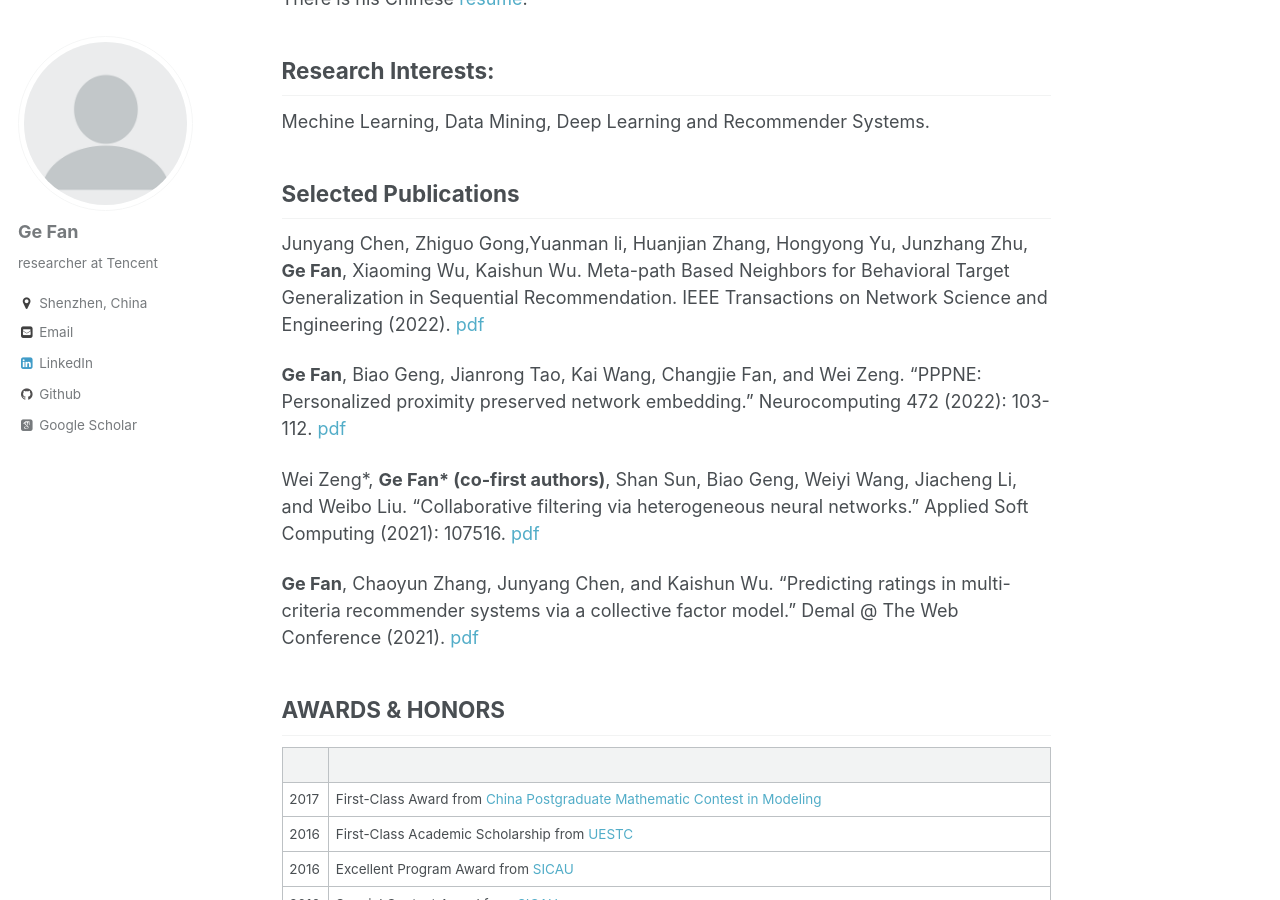
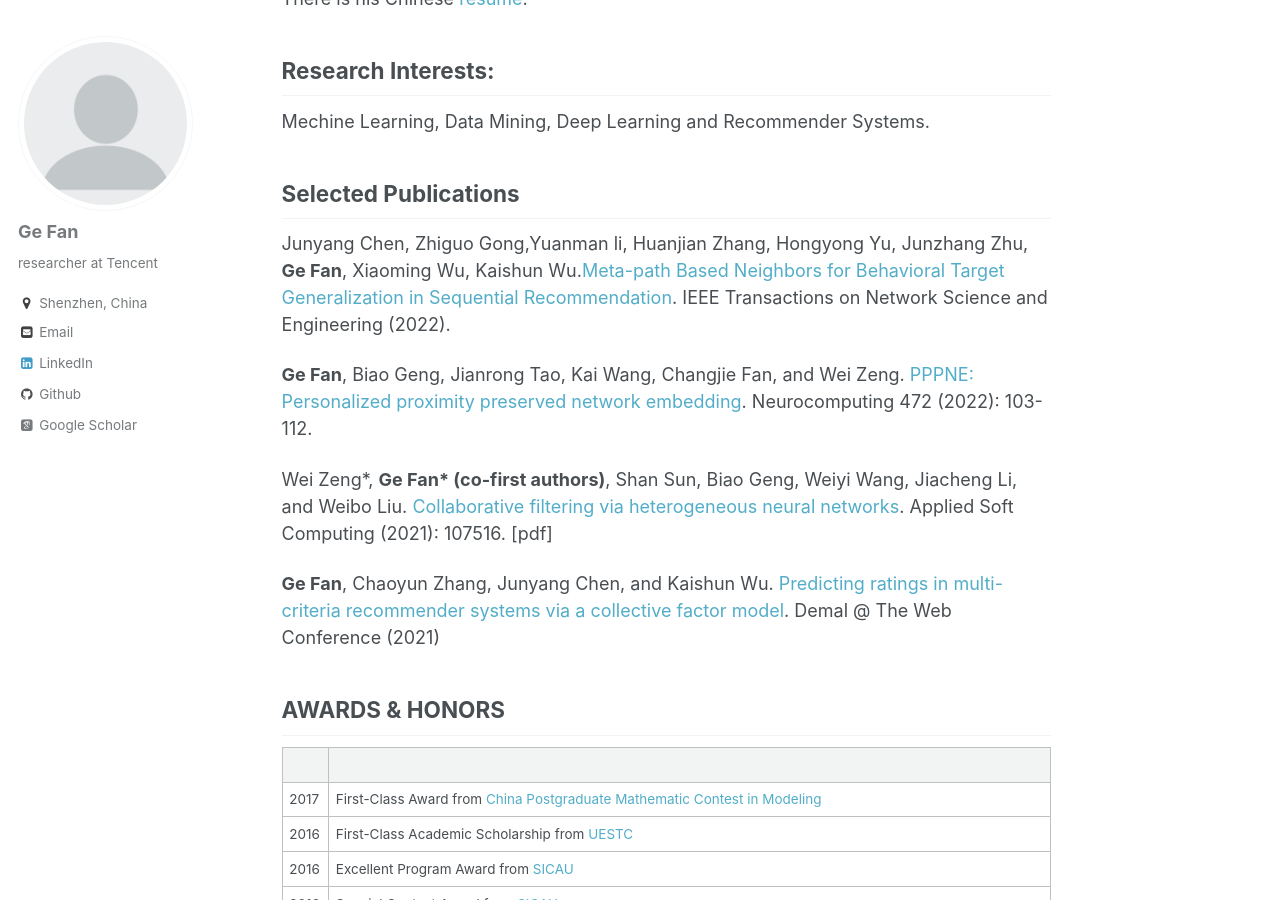
Before and after one commit to FanGhost/fanghost.github.io, a Jekyll site: the page built from _pages/about.md, in a window 1280 px wide and 900 px high, scrolled down 429 px. Built offline with Jekyll 4.4.1, drawn with Linux system fonts in a browser that asks for light colours; some web fonts are replaced.

Commit message:
Update about.md
change pdfs

```diff
--- a/_pages/about.md
+++ b/_pages/about.md
@@ -20,14 +20,14 @@ Mechine Learning, Data Mining, Deep Learning and Recommender Systems.
 
 Selected Publications
 ---
-Junyang Chen, Zhiguo Gong,Yuanman li, Huanjian Zhang, Hongyong Yu, Junzhang Zhu, **Ge Fan**, Xiaoming Wu, Kaishun Wu. Meta-path Based Neighbors for Behavioral Target Generalization in Sequential Recommendation.
-IEEE Transactions on Network Science and Engineering (2022). [pdf](../files/2022Meta-path.pdf)
+Junyang Chen, Zhiguo Gong,Yuanman li, Huanjian Zhang, Hongyong Yu, Junzhang Zhu, **Ge Fan**, Xiaoming Wu, Kaishun Wu.[Meta-path Based Neighbors for Behavioral Target Generalization in Sequential Recommendation](../files/2022Meta-path.pdf).
+IEEE Transactions on Network Science and Engineering (2022).
 
-**Ge Fan**, Biao Geng, Jianrong Tao, Kai Wang, Changjie Fan, and Wei Zeng. "PPPNE: Personalized proximity preserved network embedding." Neurocomputing 472 (2022): 103-112. [pdf](../files/2021PPPNE.pdf)
+**Ge Fan**, Biao Geng, Jianrong Tao, Kai Wang, Changjie Fan, and Wei Zeng. [PPPNE: Personalized proximity preserved network embedding](../files/2021PPPNE.pdf). Neurocomputing 472 (2022): 103-112.
 
-Wei Zeng\*, **Ge Fan\* (co-first authors)**, Shan Sun, Biao Geng, Weiyi Wang, Jiacheng Li, and Weibo Liu. "Collaborative filtering via heterogeneous neural networks." Applied Soft Computing (2021): 107516.  [pdf](../files/2021Collaborative.pdf)
+Wei Zeng\*, **Ge Fan\* (co-first authors)**, Shan Sun, Biao Geng, Weiyi Wang, Jiacheng Li, and Weibo Liu. [Collaborative filtering via heterogeneous neural networks](../files/2021Collaborative.pdf). Applied Soft Computing (2021): 107516.  [pdf]
 
-**Ge Fan**, Chaoyun Zhang, Junyang Chen, and Kaishun Wu. "Predicting ratings in multi-criteria recommender systems via a collective factor model." Demal @ The Web Conference (2021). [pdf](../files/2021Predicting.pdf)
+**Ge Fan**, Chaoyun Zhang, Junyang Chen, and Kaishun Wu. [Predicting ratings in multi-criteria recommender systems via a collective factor model](../files/2021Predicting.pdf). Demal @ The Web Conference (2021)
 
 AWARDS & HONORS
 ---
```
